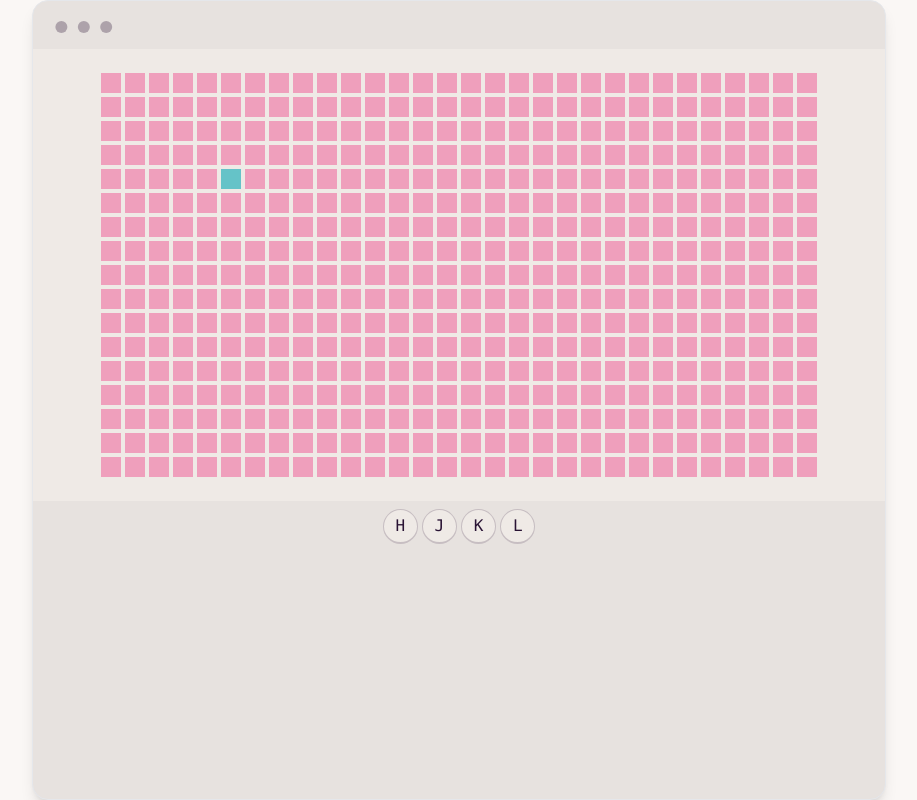
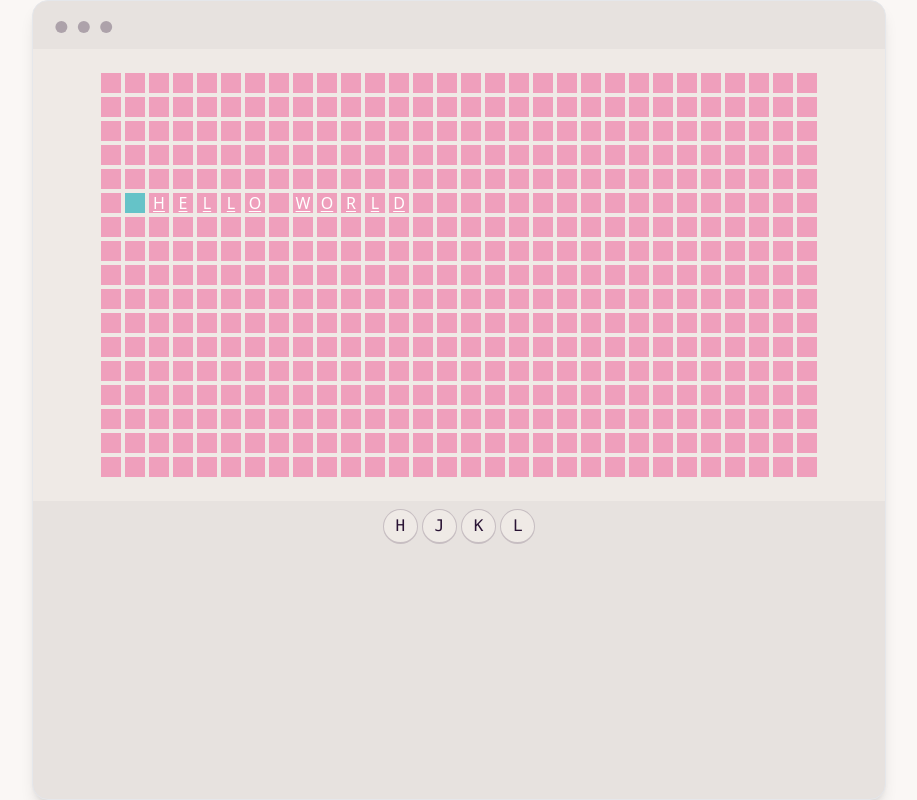
Before and after one commit to BennyCarlsson/vimple, a React (Vite) app: page / in a window 1280 px wide. Shown: the whole page, without its empty margins (181-1098 px from the left). Built offline with nearby package versions, Linux system fonts and the light colour scheme.

Commit message:
append at end of line and insert at beginning of line

```diff
--- a/src/App.tsx
+++ b/src/App.tsx
@@ -1,7 +1,5 @@
 import { KBDS } from './components/KBDS'
 import { Grid } from './components/Grid'
-
-// A eol and I bol
 
 function App() {
   return (
--- a/src/components/Grid/index.tsx
+++ b/src/components/Grid/index.tsx
@@ -1,14 +1,48 @@
-import { useEffect, useState } from 'react'
+import { ReactNode, useEffect, useState } from 'react'
 
 export const Grid = () => {
+  const CONTENT: { [key: string]: string } = {
+    x5y2: 'H',
+    x5y3: 'E',
+    x5y4: 'L',
+    x5y5: 'L',
+    x5y6: 'O',
+    x5y8: 'W',
+    x5y9: 'O',
+    x5y10: 'R',
+    x5y11: 'L',
+    x5y12: 'D',
+  }
   const AMOUNT_OF_SQUARES = 510
   const ROW_LENGTH = 30
 
   const [cursorPosition, setCursorPosition] = useState<{
     x: number
     y: number
-  }>({ x: 4, y: 5 })
+  }>({ x: 5, y: 1 })
   const activeIndex = cursorPosition.x * ROW_LENGTH + cursorPosition.y
+
+  const insertAtBeginningOfLine = () => {
+    let n = 0
+    while (n < ROW_LENGTH - 1 && n < cursorPosition.y) {
+      if (CONTENT[`x${cursorPosition.x}y${n}`]) {
+        setCursorPosition({ x: cursorPosition.x, y: n })
+        break
+      }
+      n++
+    }
+  }
+
+  const appendAtEndOfLine = () => {
+    let n = ROW_LENGTH - 1
+    while (n >= 0 && n >= cursorPosition.y) {
+      if (CONTENT[`x${cursorPosition.x}y${n}`]) {
+        setCursorPosition({ x: cursorPosition.x, y: n + 1 })
+        break
+      }
+      n--
+    }
+  }
 
   const moveUp = () => {
     setCursorPosition(prevState => {
@@ -45,6 +79,14 @@ export const Grid = () => {
     })
 
   const handleUserKeyPress = (e: KeyboardEvent) => {
+    if (e.shiftKey) {
+      if (e.key === 'A' || e.key === 'a') {
+        appendAtEndOfLine()
+      }
+      if (e.key === 'I' || e.key === 'i') {
+        insertAtBeginningOfLine()
+      }
+    } else {
       if (e.key === 'k') {
         moveUp()
       }
@@ -56,6 +98,7 @@ export const Grid = () => {
       }
       if (e.key === 'h') {
         moveLeft()
+      }
     }
   }
 
@@ -70,12 +113,30 @@ export const Grid = () => {
   return (
     <div className={`grid grid-cols-30 gap-1`}>
       {[...Array(AMOUNT_OF_SQUARES)].map((_, i) => (
-        <Square key={i} active={activeIndex === i} />
+        <Square key={i} active={activeIndex === i}>
+          {
+            CONTENT[
+              `x${Math.floor(i / ROW_LENGTH)}y${Math.round(i % ROW_LENGTH)}`
+            ]
+          }
+        </Square>
       ))}
     </div>
   )
 }
 
-const Square = ({ active }: { active: boolean }) => (
-  <div className={`h-5 w-5 ${active ? 'bg-primary' : 'bg-secondary'}`}></div>
+const Square = ({
+  active,
+  children,
+}: {
+  active: boolean
+  children: ReactNode
+}) => (
+  <div
+    className={`h-5 w-5 grid place-content-center text-white underline underline-offset-2 ${
+      active ? 'bg-primary' : 'bg-secondary'
+    }`}
+  >
+    {children}
+  </div>
 )
```
Lines whose indentation alone changed are shown as unchanged.
